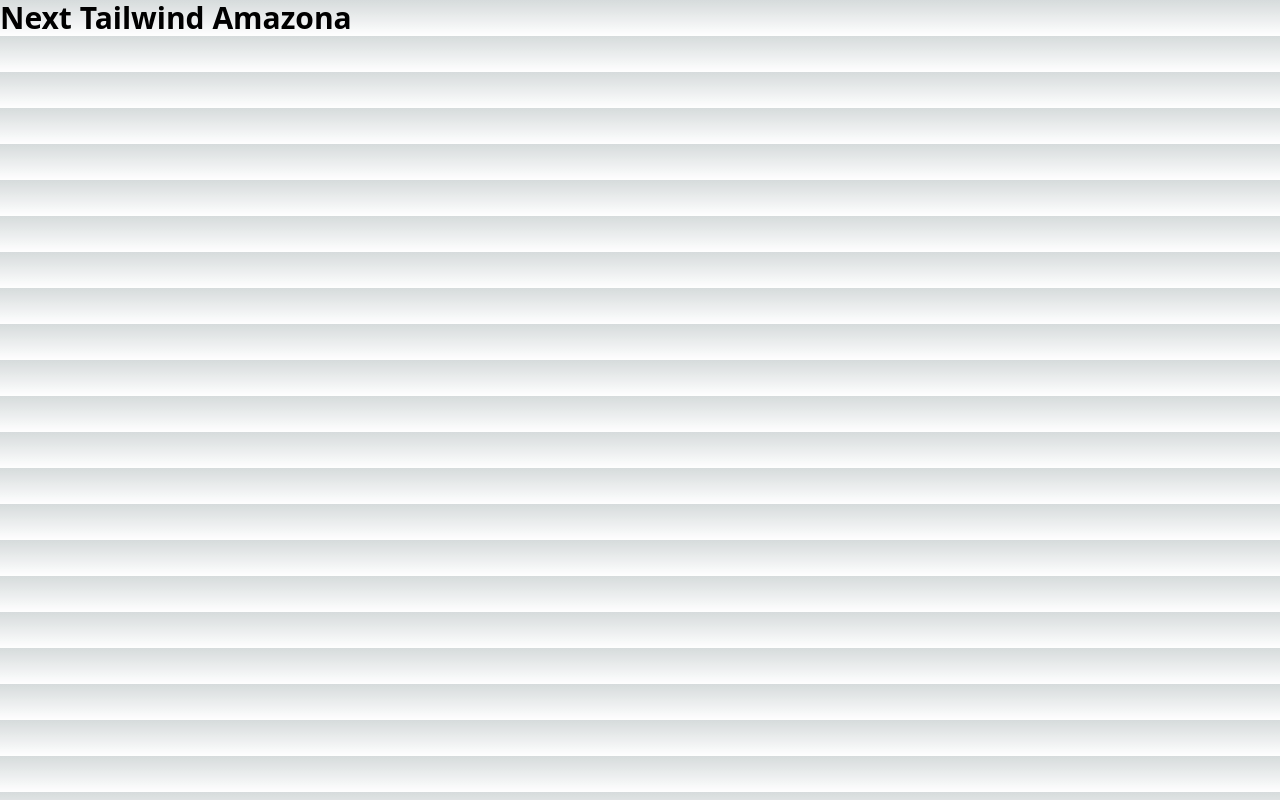
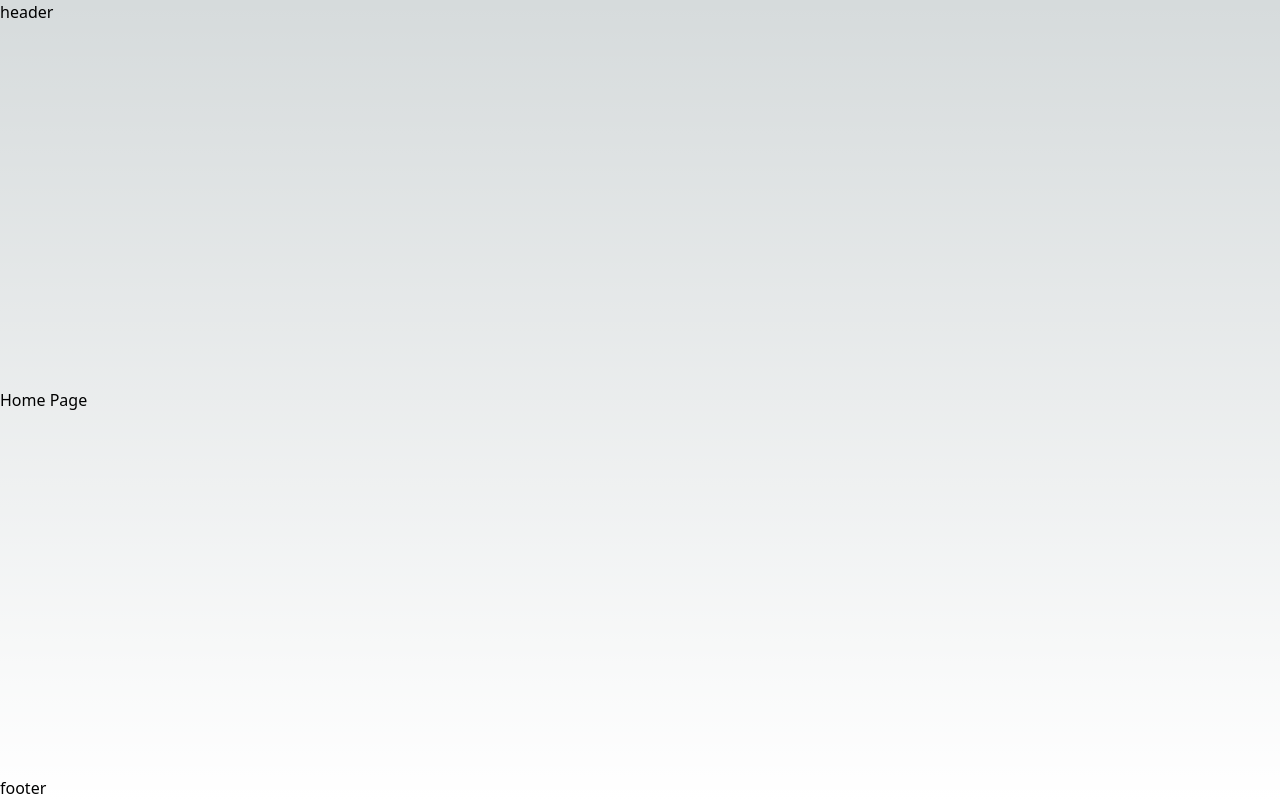
Before and after one commit to thethmuenaing/next-tailwind-amazona, a Next.js app: page / in a window 1280 px wide. Built offline with nearby package versions, Linux system fonts and the light colour scheme.

Commit message:
create layout component and add tailwindcss

```diff
--- /dev/null
+++ b/components/Layout.js
@@ -0,0 +1,20 @@
+import Head from "next/head";
+import React from "react";
+
+export default function Layout({ children, title }) {
+	return (
+		<>
+			<Head>
+				<title>{title ? title + " - Amazona" : "Amazona"}</title>
+				<meta name="description" content="Ecommerce Website" />
+				<meta name="viewport" content="width=device-width, initial-scale=1" />
+				<link rel="icon" href="/favicon.ico" />
+			</Head>
+			<div className="flex min-h-screen flex-col justify-between">
+				<header>header</header>
+				<main>{children}</main>
+				<footer>footer</footer>
+			</div>
+		</>
+	);
+}
--- a/pages/_app.js
+++ b/pages/_app.js
@@ -1,5 +1,5 @@
-import '@/styles/globals.css'
+import "@/styles/globals.css";
 
 export default function App({ Component, pageProps }) {
-  return <Component {...pageProps} />
+	return <Component {...pageProps} />;
 }
--- a/pages/index.js
+++ b/pages/index.js
@@ -1,19 +1,5 @@
-import Head from "next/head";
-import { Inter } from "@next/font/google";
-
-const inter = Inter({ subsets: ["latin"] });
+import Layout from "@/components/Layout";
 
 export default function Home() {
-	return (
-		<>
-			<Head>
-				<title>Create Next App</title>
-				<meta name="description" content="Generated by create next app" />
-				<meta name="viewport" content="width=device-width, initial-scale=1" />
-				<link rel="icon" href="/favicon.ico" />
-			</Head>
-
-			<h1 className="text-3xl font-bold">Next Tailwind Amazona</h1>
-		</>
-	);
+	return <Layout title="Home Page">Home Page</Layout>;
 }
```
Also changed, not shown: .eslintrc.json, package.json (indentation only), 1 other file (tests, documents, lock files or other folders).
